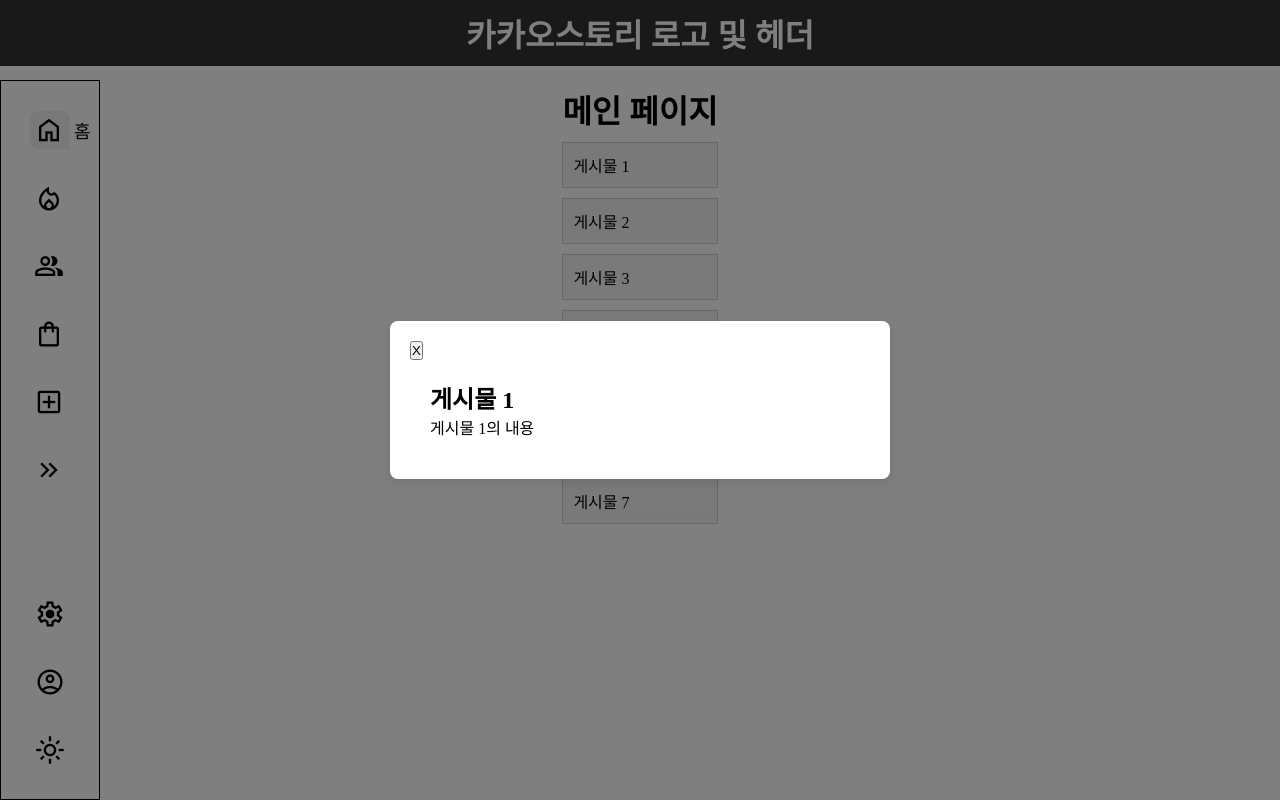
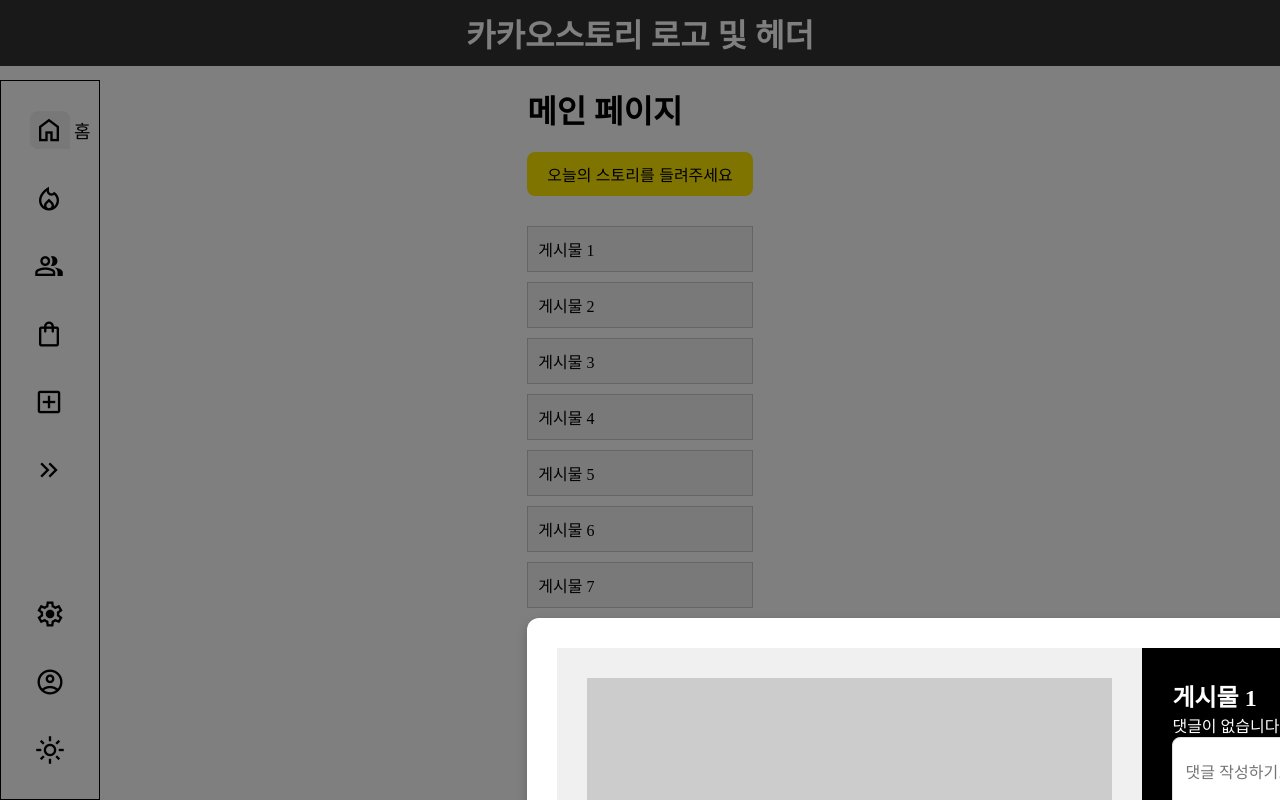
Before and after one commit to ryryryowen/KakaoStory, a React (Create React App) app: page / in a window 1280 px wide. Both pictures are taken after a click on the item "게시물 1". Built offline with nearby package versions, Linux system fonts and the light colour scheme; a web font is replaced by a local one.

Commit message:
241004 Configuration

```diff
--- a/package.json
+++ b/package.json
@@ -13,6 +13,7 @@
     "@testing-library/user-event": "^13.5.0",
     "axios": "^1.7.7",
     "firebase": "^10.13.2",
+    "framer-motion": "^11.9.0",
     "react": "^18.3.1",
     "react-dom": "^18.3.1",
     "react-router-dom": "^6.26.2",
--- a/src/components/Detail/DetailModal/DetailModal.js
+++ b/src/components/Detail/DetailModal/DetailModal.js
@@ -1,32 +1,121 @@
 import React from "react";
 import styled from "styled-components";
-import ModalOverlay from "./ModalOverlay"; // 백그라운드 흐림 효과를 위한 오버레이
+import { motion } from "framer-motion";
+import ModalOverlay from "./ModalOverlay"; // 백그라운드 흐림 효과
 
 // 모달 창 스타일
-const ModalContent = styled.div`
+const ModalContent = styled(motion.div)`
   position: fixed;
-  top: 50%;
-  left: 50%;
-  transform: translate(-50%, -50%);
+  width: 50%;
+  height: 30vh;
+  transform: translate(-50%, -50%); /* 수직 및 수평으로 중앙 정렬 */
   background: white;
-  padding: 20px;
-  border-radius: 8px;
-  box-shadow: 0px 4px 12px rgba(0, 0, 0, 0.1);
-  z-index: 1001; // 오버레이보다 위에 있어야 함
-  width: 500px;
-  max-width: 90vw;
+  padding: 30px;
+  border-radius: 12px;
+  box-shadow: 0px 4px 12px rgba(0, 0, 0, 0.2);
+  z-index: 1001;
+  width: 70%; /* 모달 크기를 더 키움 */
+  display: flex;
+  flex-direction: row;
 `;
 
-// DetailModal 컴포넌트
-const DetailModal = ({ isOpen, onClose, children }) => {
-  if (!isOpen) return null; // 모달이 열리지 않았을 경우 렌더링하지 않음
+const PostDetail = styled.div`
+  width: 70%;
+  background-color: #f0f0f0;
+  padding: 30px;
+  display: flex;
+  justify-content: center;
+  align-items: center;
+  height: 500px;
+`;
+
+const PlaceholderImage = styled.div`
+  width: 100%;
+  height: 100%;
+  background-color: #ccc;
+`;
+
+const CommentsSection = styled.div`
+  width: 30%;
+  background-color: #000;
+  color: #fff;
+  padding: 30px;
+  display: flex;
+  flex-direction: column;
+  justify-content: space-between;
+`;
+
+const Comment = styled.div`
+  display: flex;
+  align-items: center;
+  gap: 15px;
+  margin-bottom: 15px;
+`;
+
+const CommentText = styled.p`
+  font-size: 16px;
+`;
+
+const CommentInputContainer = styled.div`
+  display: flex;
+  gap: 15px;
+`;
+
+const CommentInput = styled.input`
+  flex: 1;
+  padding: 12px;
+  border-radius: 8px;
+  border: 1px solid #ddd;
+  background-color: #fff;
+  font-size: 16px;
+`;
+
+const SubmitButton = styled.button`
+  padding: 12px 20px;
+  background-color: #ffe900;
+  border: none;
+  border-radius: 8px;
+  cursor: pointer;
+  font-size: 16px;
+`;
+
+const DetailModal = ({ isOpen, onClose, post }) => {
+  if (!isOpen || !post) return null;
 
   return (
     <>
       <ModalOverlay onClick={onClose} /> {/* 오버레이 클릭 시 모달 닫힘 */}
-      <ModalContent>
-        <button onClick={onClose}>X</button> {/* 닫기 버튼 */}
-        {children} {/* 게시물 상세 내용을 여기에 표시 */}
+      <ModalContent
+        initial={{ y: "-100vh", opacity: 0 }}
+        animate={{ y: 0, opacity: 1 }}
+        exit={{ y: "100vh", opacity: 0 }}
+      >
+        <PostDetail>
+          <PlaceholderImage />
+        </PostDetail>
+        <CommentsSection>
+          <div>
+            <h2>{post.title}</h2>
+            {post.comments && post.comments.length > 0 ? (
+              post.comments.map((comment, index) => (
+                <Comment key={index}>
+                  <img
+                    src={comment.profileImage || "default-profile.png"}
+                    alt={comment.username}
+                    style={{ width: 50, height: 50, borderRadius: "50%" }}
+                  />
+                  <CommentText>{comment.text}</CommentText>
+                </Comment>
+              ))
+            ) : (
+              <p>댓글이 없습니다.</p>
+            )}
+          </div>
+          <CommentInputContainer>
+            <CommentInput placeholder="댓글 작성하기..." />
+            <SubmitButton>작성</SubmitButton>
+          </CommentInputContainer>
+        </CommentsSection>
       </ModalContent>
     </>
   );
--- a/src/pages/MainPage.js
+++ b/src/pages/MainPage.js
@@ -1,6 +1,7 @@
 import React, { useState } from "react";
 import styled from "styled-components";
 import DetailModal from "../components/Detail/DetailModal/DetailModal";
+import WriteStoryModal from "../components/WriteStoryModal"; // WriteStoryModal 임포트
 
 // 스타일 컴포넌트 정리
 const PageContainer = styled.div`
@@ -29,9 +30,20 @@
   padding: 20px;
 `;
 
+const AddStoryButton = styled.button`
+  margin: 20px 0;
+  padding: 10px 20px;
+  background-color: #ffe900;
+  border: none;
+  border-radius: 8px;
+  cursor: pointer;
+  font-size: 16px;
+`;
+
 const MainPage = () => {
-  const [isModalOpen, setIsModalOpen] = useState(false); // 모달 열림/닫힘 상태 관리
+  const [isModalOpen, setIsModalOpen] = useState(false); // Detail 모달 상태
   const [selectedPost, setSelectedPost] = useState(null); // 선택한 게시물 데이터
+  const [isWriteModalOpen, setIsWriteModalOpen] = useState(false); // WriteStoryModal 상태
 
   // 목업 게시글들 << 예시입니다.
   const posts = [
@@ -44,21 +56,36 @@
     { id: 7, title: "게시물 7", content: "게시물 7의 내용" },
   ];
 
-  // 게시물 클릭 시 모달 열기
+  // 게시물 클릭 시 Detail 모달 열기
   const openModal = (post) => {
     setSelectedPost(post);
     setIsModalOpen(true);
   };
 
-  // 모달 닫기 함수로 분리
+  // Detail 모달 닫기
   const closeModal = () => {
     setSelectedPost(null);
     setIsModalOpen(false);
   };
 
+  // WriteStoryModal 열기
+  const openWriteModal = () => {
+    setIsWriteModalOpen(true);
+  };
+
+  // WriteStoryModal 닫기
+  const closeWriteModal = () => {
+    setIsWriteModalOpen(false);
+  };
+
   return (
     <PageContainer>
       <h1>메인 페이지</h1>
+
+      {/* 글 작성 버튼 */}
+      <AddStoryButton onClick={openWriteModal}>
+        오늘의 스토리를 들려주세요
+      </AddStoryButton>
 
       {/* 게시물 리스트 */}
       <PostList>
@@ -69,8 +96,12 @@
         ))}
       </PostList>
 
-      {/* 모달 컴포넌트 */}
-      <DetailModal isOpen={isModalOpen} onClose={closeModal}>
+      {/* Detail 모달 컴포넌트 */}
+      <DetailModal
+        isOpen={isModalOpen}
+        onClose={closeModal}
+        post={selectedPost}
+      >
         {selectedPost && (
           <ModalContent>
             <h2>{selectedPost.title}</h2>
@@ -78,6 +109,9 @@
           </ModalContent>
         )}
       </DetailModal>
+
+      {/* WriteStoryModal 컴포넌트 */}
+      <WriteStoryModal isOpen={isWriteModalOpen} onClose={closeWriteModal} />
     </PageContainer>
   );
 };
```
Also changed, not shown: 2 other files (tests, documents, lock files or other folders).
